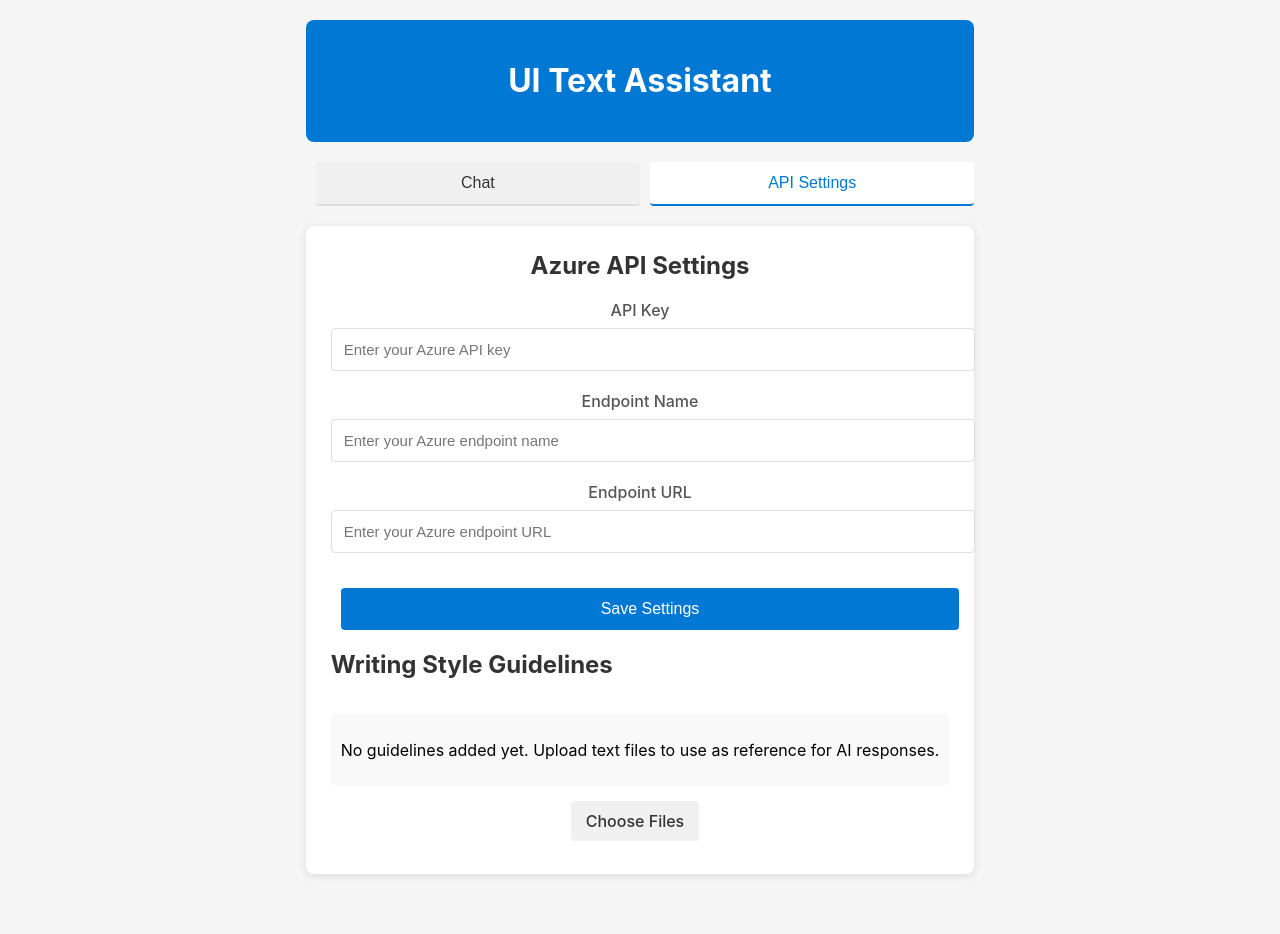
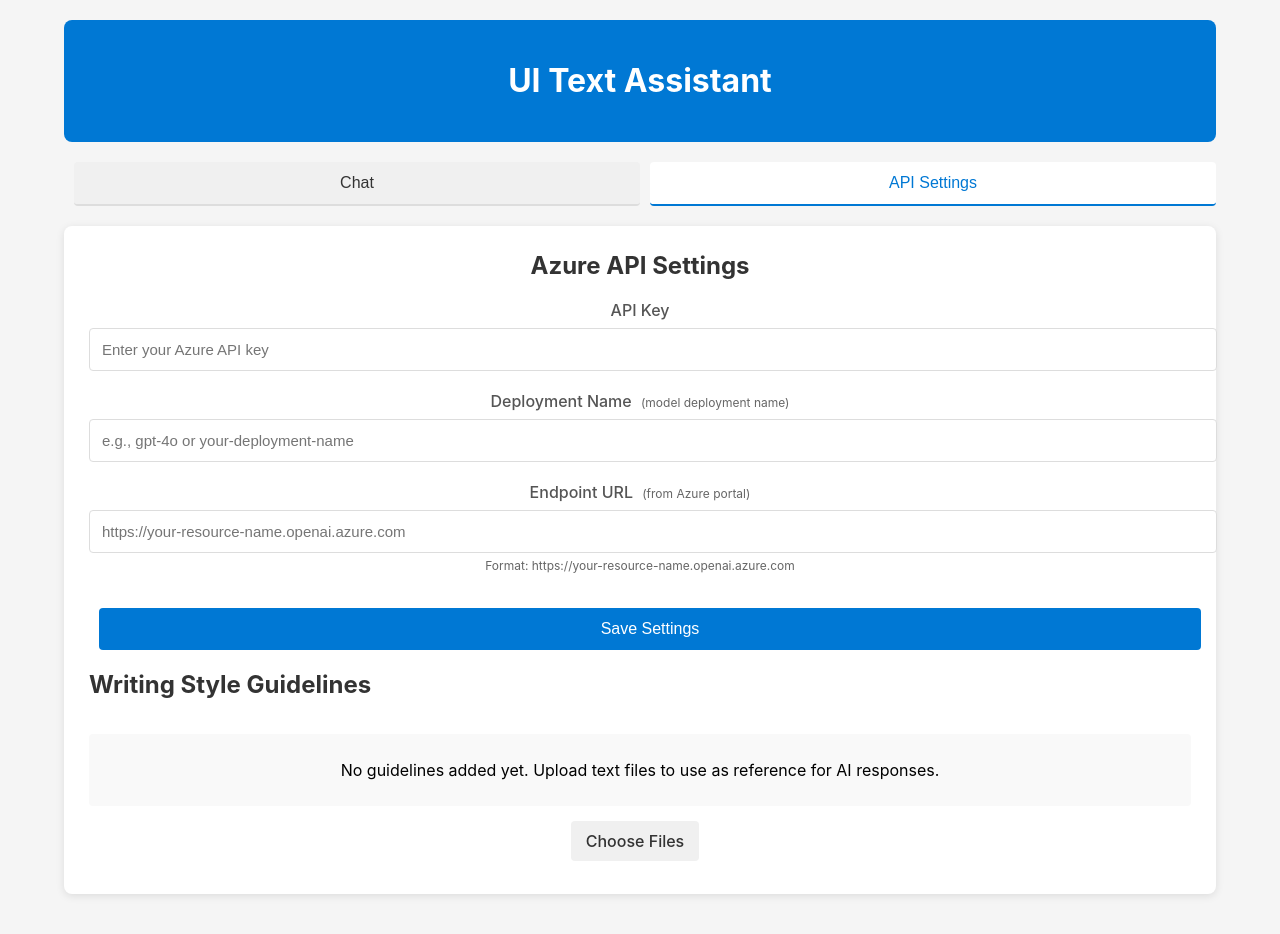
Before and after one commit to callmevg/ui-text-assistant, a React (Create React App) app in the folder client/: page / in a window 1280 px wide. Both pictures are taken after a click on the button "API Settings". Built offline with nearby package versions, Linux system fonts and the light colour scheme.

Commit message:
fixed hosting errors

```diff
--- a/client/package.json
+++ b/client/package.json
@@ -2,6 +2,7 @@
   "name": "client",
   "version": "0.1.0",
   "private": true,
+  "homepage": "https://ms-vaibgupta.github.io/rewrite",
   "dependencies": {
     "@testing-library/dom": "^10.4.0",
     "@testing-library/jest-dom": "^6.6.3",
@@ -21,7 +22,9 @@
     "start": "react-scripts start",
     "build": "react-scripts build",
     "test": "react-scripts test",
-    "eject": "react-scripts eject"
+    "eject": "react-scripts eject",
+    "predeploy": "npm run build",
+    "deploy": "gh-pages -d build"
   },
   "eslintConfig": {
     "extends": [
--- a/client/src/App.css
+++ b/client/src/App.css
@@ -1,8 +1,10 @@
 .App {
   text-align: center;
   max-width: 1200px;
+  min-width: 640px;
   margin: 0 auto;
   padding: 20px;
+  width: 90%;
 }
 
 .App-logo {
@@ -100,6 +102,7 @@
 
 input {
   width: 100%;
+  min-width: 640px;
   padding: 12px;
   border: 1px solid #ddd;
   border-radius: 4px;
@@ -375,6 +378,10 @@
   margin: 10px 0;
   border-radius: 4px;
   font-size: 14px;
+  max-height: 150px;
+  overflow-y: auto;
+  white-space: pre-wrap;
+  word-break: break-word;
 }
 
 .loading-indicator {
@@ -462,3 +469,16 @@
 .selected-files button:hover {
   background-color: #0069bc;
 }
+
+.label-hint {
+  font-size: 12px;
+  color: #666;
+  font-weight: normal;
+  margin-left: 5px;
+}
+
+.field-help {
+  font-size: 12px;
+  color: #666;
+  margin-top: 5px;
+}
--- a/client/src/App.tsx
+++ b/client/src/App.tsx
@@ -80,8 +80,11 @@
         }))
       ];
 
+      // Make sure endpoint URL ends with a trailing slash if needed
+      const apiEndpoint = endpoint.endsWith('/') ? endpoint : `${endpoint}/`;
+
       // Make API call to Azure OpenAI
-      const response = await fetch(`${endpoint}/openai/deployments/${endpointName}/chat/completions?api-version=2023-05-15`, {
+      const response = await fetch(`${apiEndpoint}openai/deployments/${endpointName}/chat/completions?api-version=2023-05-15`, {
         method: 'POST',
         headers: {
           'Content-Type': 'application/json',
@@ -98,9 +101,17 @@
         })
       });
 
+      // Better error handling
       if (!response.ok) {
-        const errorData = await response.json();
-        throw new Error(errorData.error?.message || 'Failed to get response from Azure');
+        const contentType = response.headers.get('content-type');
+        if (contentType && contentType.includes('application/json')) {
+          const errorData = await response.json();
+          throw new Error(errorData.error?.message || 'Failed to get response from Azure');
+        } else {
+          // If not JSON, get the text content to show a more useful error
+          const errorText = await response.text();
+          throw new Error(`Server returned ${response.status}: ${errorText.substring(0, 100)}...`);
+        }
       }
 
       const data = await response.json();
@@ -220,22 +231,23 @@
             />
           </div>
           <div className="form-group">
-            <label>Endpoint Name</label>
+            <label>Deployment Name <span className="label-hint">(model deployment name)</span></label>
             <input
               type="text"
               value={endpointName}
               onChange={(e) => setEndpointName(e.target.value)}
-              placeholder="Enter your Azure endpoint name"
+              placeholder="e.g., gpt-4o or your-deployment-name"
             />
           </div>
           <div className="form-group">
-            <label>Endpoint URL</label>
+            <label>Endpoint URL <span className="label-hint">(from Azure portal)</span></label>
             <input
               type="text"
               value={endpoint}
               onChange={(e) => setEndpoint(e.target.value)}
-              placeholder="Enter your Azure endpoint URL"
+              placeholder="https://your-resource-name.openai.azure.com"
             />
+            <div className="field-help">Format: https://your-resource-name.openai.azure.com</div>
           </div>
           <button className="save-button" onClick={handleSaveSettings}>Save Settings</button>
 
```
